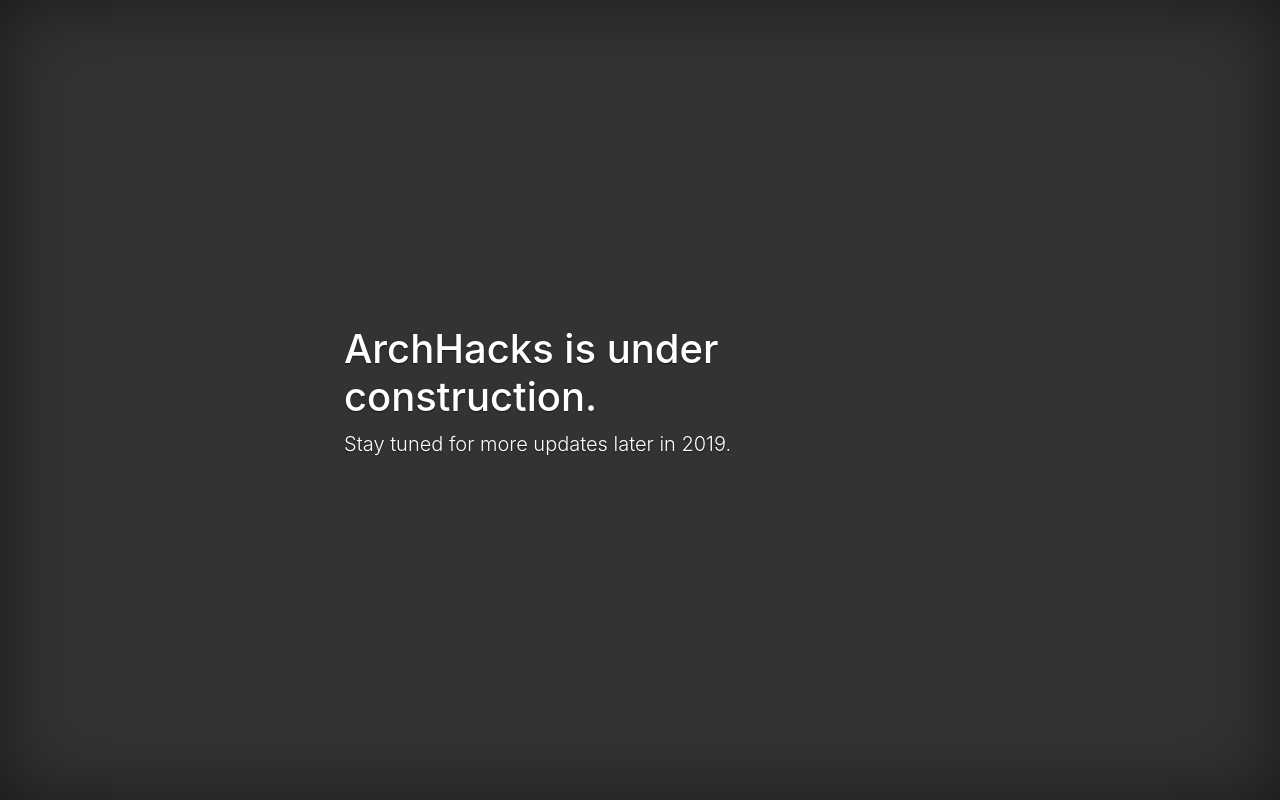
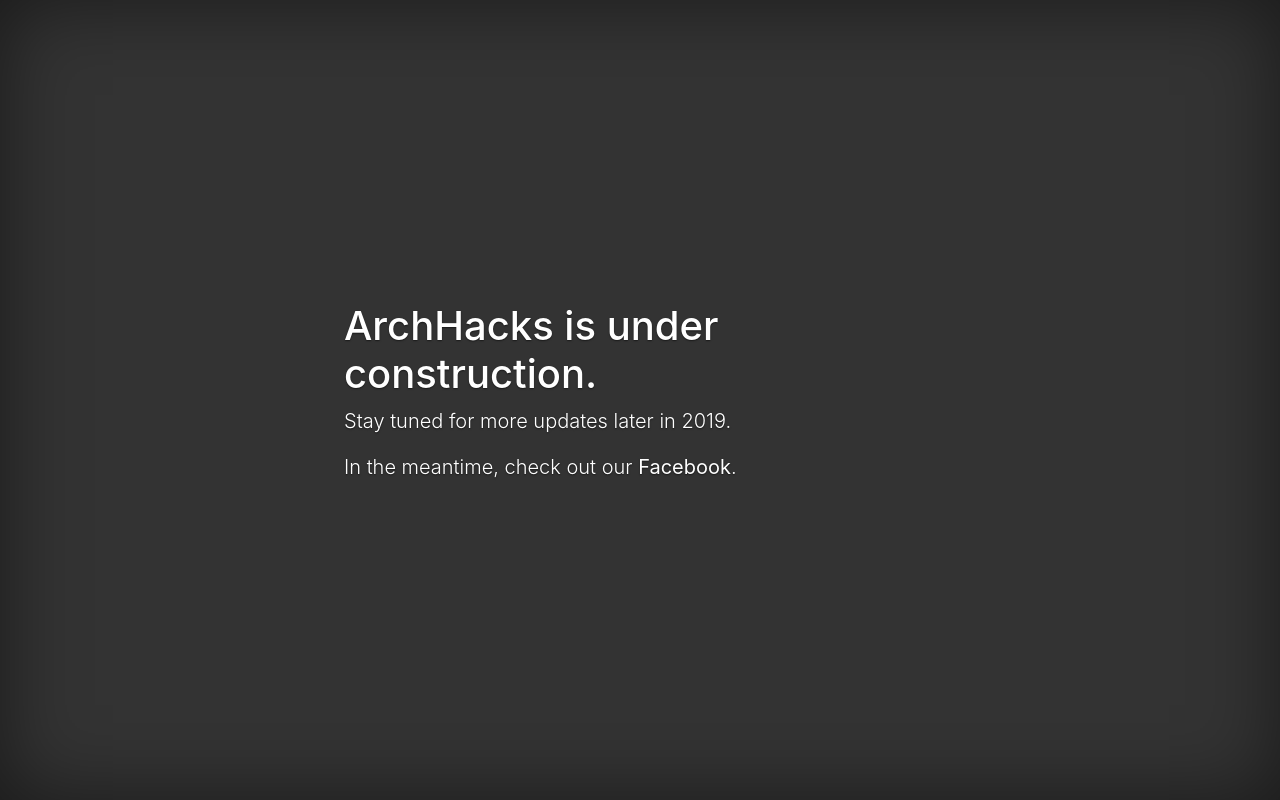
Before and after one commit to archhacks/Under-Construction-Site, a plain HTML site: page index.html in a window 1280 px wide. Drawn offline with nearby package versions, Linux system fonts and the light colour scheme.

Commit message:
Added Facebook link

```diff
--- a/cover.css
+++ b/cover.css
@@ -7,6 +7,10 @@ a,
 a:focus,
 a:hover {
   color: #fff;
+}
+
+a {
+  font-weight: 400;
 }
 
 /* Custom default button */
--- a/index.html
+++ b/index.html
@@ -17,9 +17,8 @@
     <main role="main" class="inner cover">
       <h1 class="cover-heading">ArchHacks is under construction.</h1>
       <p class="lead">Stay tuned for more updates later in 2019.</p>
-      <p class="lead">
-        <!-- <a href="#" class="btn btn-lg btn-secondary">Learn more</a> -->
-      </p>
+      <p class="lead">In the meantime, check out our <a href="https://www.facebook.com/archhacks/">Facebook</a>.</p>
+      <!-- <a href="#" class="btn btn-lg btn-secondary">Learn more</a> -->
     </main>
 
     <footer class="mastfoot mt-auto">
```
